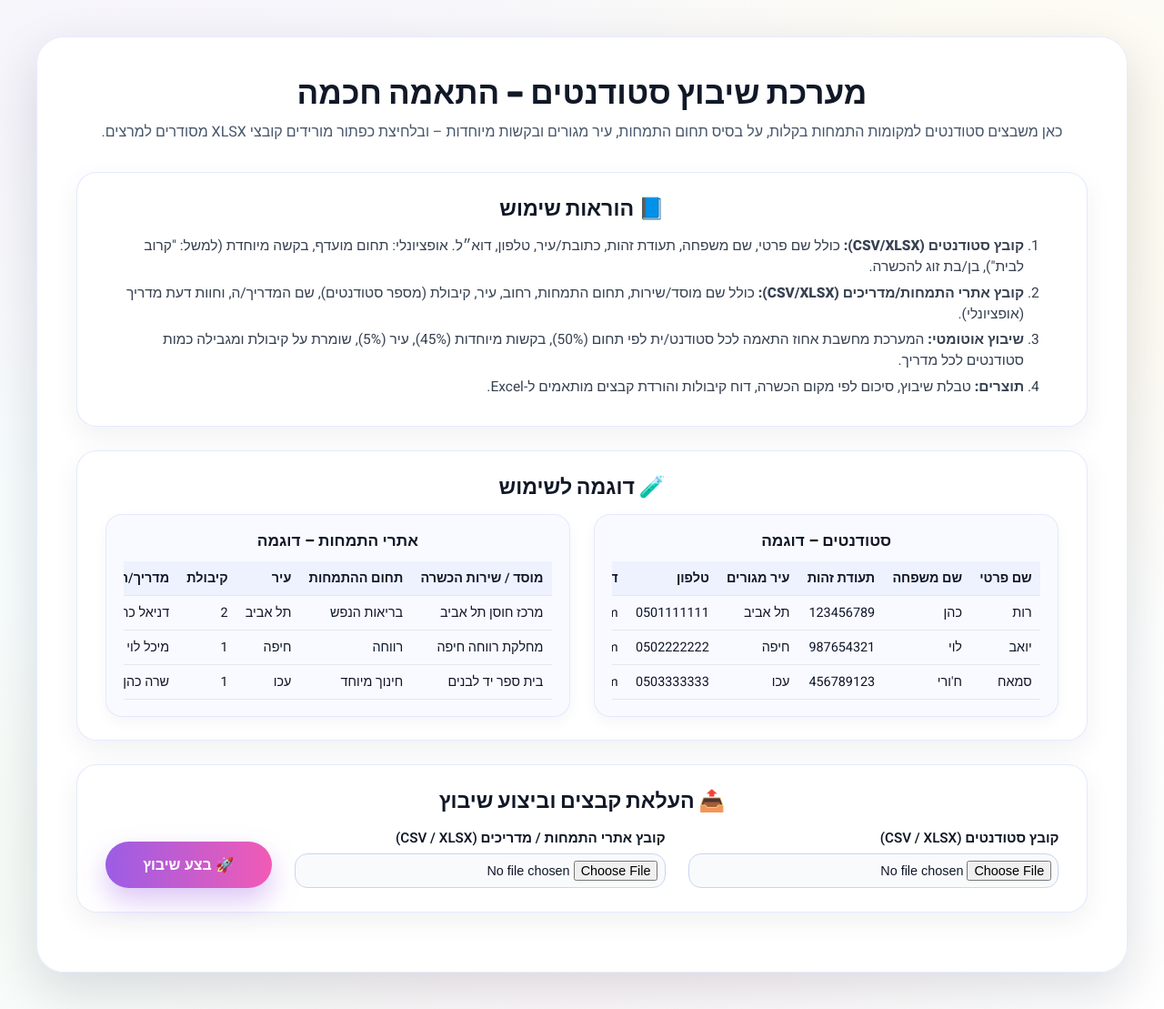
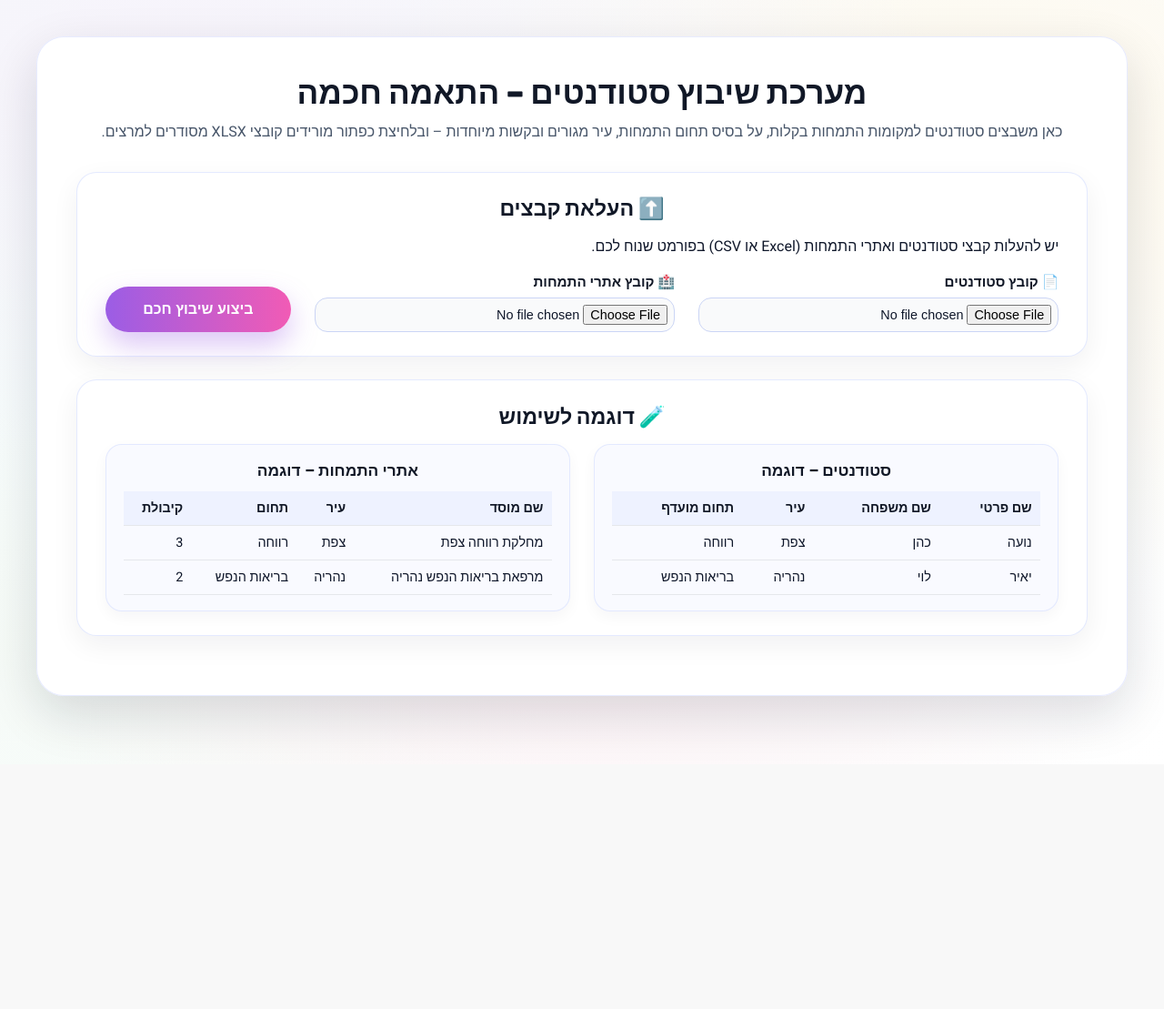
Before and after one commit to 1not2me/students-placement-lecturer, a Python web app: template templates/index.html in a window 1280 px wide. Shown: the whole page at 91% size. After the commit the page ends 801 px from the top, so only its background shows below. Run offline with Jinja, Linux system fonts and the light colour scheme; the template is opened without the code that fills it, so the values that code supplies are empty.

Commit message:
Update index.html

```diff
--- a/templates/index.html
+++ b/templates/index.html
@@ -15,128 +15,39 @@
         ובלחיצת כפתור מורידים קובצי XLSX מסודרים למרצים.
     </p>
 
-    <!-- הוראות שימוש -->
+    <!-- טופס העלאה -->
     <section class="card">
-        <h2>📘 הוראות שימוש</h2>
-        <ol class="instructions">
-            <li>
-                <strong>קובץ סטודנטים (CSV/XLSX):</strong>
-                כולל שם פרטי, שם משפחה, תעודת זהות, כתובת/עיר, טלפון, דוא״ל.
-                אופציונלי: תחום מועדף, בקשה מיוחדת (למשל: "קרוב לבית"), בן/בת זוג להכשרה.
-            </li>
-            <li>
-                <strong>קובץ אתרי התמחות/מדריכים (CSV/XLSX):</strong>
-                כולל שם מוסד/שירות, תחום התמחות, רחוב, עיר, קיבולת (מספר סטודנטים), שם המדריך/ה,
-                וחוות דעת מדריך (אופציונלי).
-            </li>
-            <li>
-                <strong>שיבוץ אוטומטי:</strong>
-                המערכת מחשבת אחוז התאמה לכל סטודנט/ית לפי תחום (50%), בקשות מיוחדות (45%), עיר (5%),
-                שומרת על קיבולת ומגבילה כמות סטודנטים לכל מדריך.
-            </li>
-            <li>
-                <strong>תוצרים:</strong>
-                טבלת שיבוץ, סיכום לפי מקום הכשרה, דוח קיבולות והורדת קבצים מותאמים ל-Excel.
-            </li>
-        </ol>
-    </section>
-
-    <!-- דוגמה לשימוש -->
-    <section class="card">
-        <h2>🧪 דוגמה לשימוש</h2>
-        <div class="examples">
-            <div>
-                <h3>סטודנטים – דוגמה</h3>
-                <div class="table-wrap small">
-                    <table>
-                        <thead>
-                        <tr>
-                            <th>שם פרטי</th>
-                            <th>שם משפחה</th>
-                            <th>תעודת זהות</th>
-                            <th>עיר מגורים</th>
-                            <th>טלפון</th>
-                            <th>דוא״ל</th>
-                            <th>תחום מועדף</th>
-                            <th>בקשה מיוחדת</th>
-                        </tr>
-                        </thead>
-                        <tbody>
-                        <tr>
-                            <td>רות</td><td>כהן</td><td>123456789</td><td>תל אביב</td>
-                            <td>0501111111</td><td>ruth@example.com</td>
-                            <td>בריאות הנפש</td><td>קרוב לבית</td>
-                        </tr>
-                        <tr>
-                            <td>יואב</td><td>לוי</td><td>987654321</td><td>חיפה</td>
-                            <td>0502222222</td><td>yoav@example.com</td>
-                            <td>רווחה</td><td></td>
-                        </tr>
-                        <tr>
-                            <td>סמאח</td><td>ח'ורי</td><td>456789123</td><td>עכו</td>
-                            <td>0503333333</td><td>sama@example.com</td>
-                            <td>חינוך מיוחד</td><td></td>
-                        </tr>
-                        </tbody>
-                    </table>
-                </div>
-            </div>
-            <div>
-                <h3>אתרי התמחות – דוגמה</h3>
-                <div class="table-wrap small">
-                    <table>
-                        <thead>
-                        <tr>
-                            <th>מוסד / שירות הכשרה</th>
-                            <th>תחום ההתמחות</th>
-                            <th>עיר</th>
-                            <th>קיבולת</th>
-                            <th>מדריך/ה</th>
-                        </tr>
-                        </thead>
-                        <tbody>
-                        <tr>
-                            <td>מרכז חוסן תל אביב</td><td>בריאות הנפש</td><td>תל אביב</td><td>2</td><td>דניאל כהן</td>
-                        </tr>
-                        <tr>
-                            <td>מחלקת רווחה חיפה</td><td>רווחה</td><td>חיפה</td><td>1</td><td>מיכל לוי</td>
-                        </tr>
-                        <tr>
-                            <td>בית ספר יד לבנים</td><td>חינוך מיוחד</td><td>עכו</td><td>1</td><td>שרה כהן</td>
-                        </tr>
-                        </tbody>
-                    </table>
-                </div>
-            </div>
-        </div>
-    </section>
-
-    <!-- העלאת קבצים + כפתור שיבוץ -->
-    <section class="card">
-        <h2>📤 העלאת קבצים וביצוע שיבוץ</h2>
-        <form method="post" enctype="multipart/form-data" class="upload-form">
+        <h2>⬆️ העלאת קבצים</h2>
+        <p>יש להעלות קבצי סטודנטים ואתרי התמחות (Excel או CSV) בפורמט שנוח לכם.</p>
+        <form class="upload-form" method="post" enctype="multipart/form-data">
             <div class="field">
-                <label>קובץ סטודנטים (CSV / XLSX)</label>
-                <input type="file" name="students_file" required>
+                <label for="students_file">📄 קובץ סטודנטים</label>
+                <input type="file" id="students_file" name="students_file" required>
             </div>
             <div class="field">
-                <label>קובץ אתרי התמחות / מדריכים (CSV / XLSX)</label>
-                <input type="file" name="sites_file" required>
+                <label for="sites_file">🏥 קובץ אתרי התמחות</label>
+                <input type="file" id="sites_file" name="sites_file" required>
             </div>
             <div class="btn-wrap">
-                <button type="submit" class="primary-btn">🚀 בצע שיבוץ</button>
+                <button type="submit" class="primary-btn">ביצוע שיבוץ חכם</button>
             </div>
         </form>
 
         {% if error %}
-        <div class="alert error">{{ error }}</div>
+        <div class="alert error">
+            {{ error }}
+        </div>
         {% endif %}
     </section>
 
     {% if results %}
-    <!-- תוצאות השיבוץ -->
+    <!-- תוצאות שיבוץ -->
     <section class="card">
-        <h2>📊 תוצאות השיבוץ</h2>
+        <h2>📋 תוצאות השיבוץ</h2>
+        <div class="btn-row">
+            <a href="{{ url_for('download_results') }}" class="primary-btn small">⬇️ הורדת טבלת שיבוץ</a>
+            <a href="{{ url_for('download_summary') }}" class="primary-btn ghost small">⬇️ הורדת טבלת סיכום</a>
+        </div>
         <div class="table-wrap">
             <table>
                 <thead>
@@ -153,35 +64,39 @@
                 <tbody>
                 {% for row in results %}
                     <tr>
-                        <td class="score">{{ row["אחוז התאמה"] }}</td>
+                        <td class="score">{{ row["אחוז התאמה"] }}%</td>
                         <td>{{ row["שם הסטודנט/ית"] }}</td>
                         <td>{{ row["תעודת זהות"] }}</td>
-                        <td>{{ row["תחום התמחות"] or "" }}</td>
-                        <td>{{ row["עיר המוסד"] or "" }}</td>
-                        <td>{{ row["שם מקום ההתמחות"] or "" }}</td>
-                        <td>{{ row["שם המדריך/ה"] or "" }}</td>
+                        <td>{{ row["תחום התמחות"] }}</td>
+                        <td>{{ row["עיר המוסד"] }}</td>
+                        <td>{{ row["שם מקום ההתמחות"] }}</td>
+                        <td>{{ row["שם המדריך/ה"] }}</td>
                     </tr>
                 {% endfor %}
                 </tbody>
             </table>
         </div>
-        <div class="btn-row">
-            <a href="{{ url_for('download_results') }}" class="primary-btn">⬇️ הורדת XLSX – תוצאות השיבוץ</a>
-        </div>
     </section>
     {% endif %}
 
-    {% if expl_for_first %}
-    <!-- הסבר ציון לדוגמה -->
-    <section class="card">
+    {% if explanations %}
+    <!-- הסבר ציון לדוגמה עם ניווט בין כל הסטודנטים -->
+    <section class="card" id="score-explain-card">
         <h2>🧩 הסבר ציון לדוגמה</h2>
-        <p>
-            סטודנט/ית: <strong>{{ expl_for_first.student }}</strong>,
-            מקום התמחות: <strong>{{ expl_for_first.site }}</strong>,
-            ציון סופי: <strong>{{ expl_for_first.score }}%</strong>
+        <p id="score-summary">
+            סטודנט/ית:
+            <strong id="exp-student">{{ explanations[0].student }}</strong>,
+            מקום התמחות:
+            <strong id="exp-site">{{ explanations[0].site }}</strong>,
+            ציון סופי:
+            <strong id="exp-score">{{ explanations[0].score }}%</strong>
+            <span class="exp-counter">
+                (<span id="exp-index">1</span> / {{ explanations|length }})
+            </span>
         </p>
+
         <div class="table-wrap small">
-            <table>
+            <table id="exp-table">
                 <thead>
                 <tr>
                     <th>מרכיב</th>
@@ -189,7 +104,7 @@
                 </tr>
                 </thead>
                 <tbody>
-                {% for k, v in expl_for_first.parts.items() %}
+                {% for k, v in explanations[0].parts.items() %}
                     <tr>
                         <td>{{ k }}</td>
                         <td>{{ v }}</td>
@@ -197,24 +112,76 @@
                 {% endfor %}
                     <tr>
                         <td><strong>סה״כ</strong></td>
-                        <td><strong>{{ expl_for_first.score }}</strong></td>
+                        <td><strong id="exp-total">{{ explanations[0].score }}</strong></td>
                     </tr>
                 </tbody>
             </table>
         </div>
+
+        <div class="exp-nav">
+            <button type="button" class="secondary-btn" id="exp-prev">◀ הקודם</button>
+            <button type="button" class="secondary-btn" id="exp-next">הבא ▶</button>
+        </div>
     </section>
+
+    <script>
+        const explanations = {{ explanations|tojson }};
+        let currentIndex = 0;
+
+        function renderExplain() {
+            const exp = explanations[currentIndex];
+
+            document.getElementById('exp-student').textContent = exp.student;
+            document.getElementById('exp-site').textContent = exp.site;
+            document.getElementById('exp-score').textContent = exp.score + '%';
+            document.getElementById('exp-index').textContent = (currentIndex + 1).toString();
+
+            const tbody = document.querySelector('#exp-table tbody');
+            tbody.innerHTML = '';
+
+            for (const [k, v] of Object.entries(exp.parts)) {
+                const tr = document.createElement('tr');
+                const td1 = document.createElement('td');
+                const td2 = document.createElement('td');
+                td1.textContent = k;
+                td2.textContent = v;
+                tr.appendChild(td1);
+                tr.appendChild(td2);
+                tbody.appendChild(tr);
+            }
+
+            const trTotal = document.createElement('tr');
+            const tdT1 = document.createElement('td');
+            const tdT2 = document.createElement('td');
+            tdT1.innerHTML = '<strong>סה״כ</strong>';
+            tdT2.innerHTML = '<strong>' + exp.score + '</strong>';
+            trTotal.appendChild(tdT1);
+            trTotal.appendChild(tdT2);
+            tbody.appendChild(trTotal);
+        }
+
+        document.getElementById('exp-prev').addEventListener('click', function () {
+            currentIndex = (currentIndex - 1 + explanations.length) % explanations.length;
+            renderExplain();
+        });
+
+        document.getElementById('exp-next').addEventListener('click', function () {
+            currentIndex = (currentIndex + 1) % explanations.length;
+            renderExplain();
+        });
+    </script>
     {% endif %}
 
     {% if summary %}
     <!-- סיכום לפי מקום הכשרה -->
     <section class="card">
-        <h2>📝 טבלת סיכום לפי מקום הכשרה</h2>
+        <h2>📝 טבלת סיכום לפי מקום התמחות</h2>
         <div class="table-wrap">
             <table>
                 <thead>
                 <tr>
                     <th>שם מקום ההתמחות</th>
-                    <th>תחום</th>
+                    <th>תחום ההתמחות במוסד</th>
                     <th>שם המדריך</th>
                     <th>כמה סטודנטים</th>
                     <th>המלצת שיבוץ</th>
@@ -225,7 +192,7 @@
                     <tr>
                         <td>{{ row["שם מקום ההתמחות"] }}</td>
                         <td>{{ row["תחום ההתמחות במוסד"] }}</td>
-                        <td>{{ row["שם המדריך"] or "" }}</td>
+                        <td>{{ row["שם המדריך"] }}</td>
                         <td>{{ row["כמה סטודנטים"] }}</td>
                         <td>{{ row["המלצת שיבוץ"] }}</td>
                     </tr>
@@ -233,16 +200,13 @@
                 </tbody>
             </table>
         </div>
-        <div class="btn-row">
-            <a href="{{ url_for('download_summary') }}" class="primary-btn">⬇️ הורדת XLSX – טבלת סיכום</a>
-        </div>
     </section>
     {% endif %}
 
     {% if capacities %}
-    <!-- דוח קיבולות -->
+    <!-- קיבולת מוסדות -->
     <section class="card">
-        <h2>🏷️ דוח קיבולות לפי מקום הכשרה</h2>
+        <h2>📊 קיבולת מוסדות ושיבוץ בפועל</h2>
         <div class="table-wrap small">
             <table>
                 <thead>
@@ -255,11 +219,13 @@
                 </thead>
                 <tbody>
                 {% for row in capacities %}
-                    <tr class="{% if row['יתרה/חוסר'] < 0 %}bad{% elif row['יתרה/חוסר'] > 0 %}good{% endif %}">
+                    <tr>
                         <td>{{ row["שם מקום ההתמחות"] }}</td>
                         <td>{{ row["קיבולת"] }}</td>
                         <td>{{ row["שובצו בפועל"] }}</td>
-                        <td>{{ row["יתרה/חוסר"] }}</td>
+                        <td class="{% if row['יתרה/חוסר'] < 0 %}bad{% elif row['יתרה/חוסר'] > 0 %}good{% endif %}">
+                            {{ row["יתרה/חוסר"] }}
+                        </td>
                     </tr>
                 {% endfor %}
                 </tbody>
@@ -268,6 +234,71 @@
     </section>
     {% endif %}
 
+    <!-- דוגמה לשימוש -->
+    <section class="card">
+        <h2>🧪 דוגמה לשימוש</h2>
+        <div class="examples">
+            <div>
+                <h3>סטודנטים – דוגמה</h3>
+                <div class="table-wrap small">
+                    <table>
+                        <thead>
+                        <tr>
+                            <th>שם פרטי</th>
+                            <th>שם משפחה</th>
+                            <th>עיר</th>
+                            <th>תחום מועדף</th>
+                        </tr>
+                        </thead>
+                        <tbody>
+                        <tr>
+                            <td>נועה</td>
+                            <td>כהן</td>
+                            <td>צפת</td>
+                            <td>רווחה</td>
+                        </tr>
+                        <tr>
+                            <td>יאיר</td>
+                            <td>לוי</td>
+                            <td>נהריה</td>
+                            <td>בריאות הנפש</td>
+                        </tr>
+                        </tbody>
+                    </table>
+                </div>
+            </div>
+            <div>
+                <h3>אתרי התמחות – דוגמה</h3>
+                <div class="table-wrap small">
+                    <table>
+                        <thead>
+                        <tr>
+                            <th>שם מוסד</th>
+                            <th>עיר</th>
+                            <th>תחום</th>
+                            <th>קיבולת</th>
+                        </tr>
+                        </thead>
+                        <tbody>
+                        <tr>
+                            <td>מחלקת רווחה צפת</td>
+                            <td>צפת</td>
+                            <td>רווחה</td>
+                            <td>3</td>
+                        </tr>
+                        <tr>
+                            <td>מרפאת בריאות הנפש נהריה</td>
+                            <td>נהריה</td>
+                            <td>בריאות הנפש</td>
+                            <td>2</td>
+                        </tr>
+                        </tbody>
+                    </table>
+                </div>
+            </div>
+        </div>
+    </section>
+
 </div>
 </body>
 </html>
```
